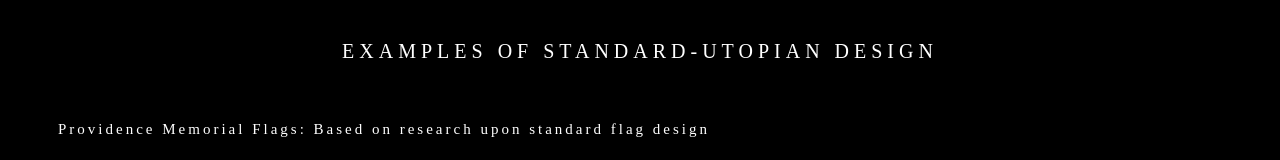
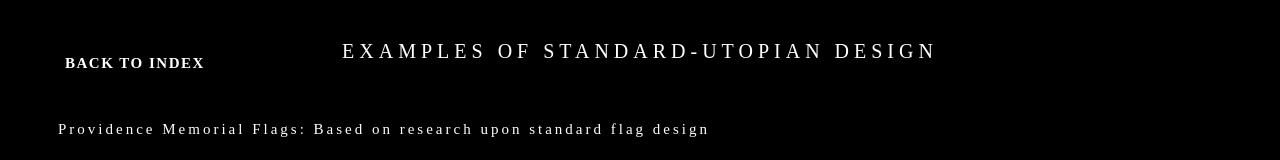
Before and after one commit to aprildekim/ds4-visualessay, a plain HTML site: page subpages/standard-utopian.html in a window 1280 px wide. Shown: the top 160 px of the page. Drawn offline with Linux system fonts and the light colour scheme.

Commit message:
Back to Index Buttons

```diff
--- a/subpages/cd-style.css
+++ b/subpages/cd-style.css
@@ -1,6 +1,36 @@
 * {
 	margin: 10px;
 }
+
+/**------------------Back to Index------------------**/
+
+a {
+	color: white;
+	text-decoration: none;
+}
+
+a:visited {
+	color: white;
+}
+
+a:hover {
+	color: #fff200;
+}
+
+h3 {
+	font-family: "PT Mono";
+	font-size: 15px;
+	font-weight: 600;
+	letter-spacing: 0.1em;
+	color: white;
+	text-align: left;
+	position: absolute;
+	top: 30px;
+	left: 30px;
+	padding: 15px;
+}
+
+/**------------------Content------------------**/
 
 body {
 	background-color: black;
--- a/subpages/cu-style.css
+++ b/subpages/cu-style.css
@@ -1,6 +1,36 @@
 * {
 	margin: 10px;
 }
+
+/**------------------Back to Index------------------**/
+
+a {
+	color: white;
+	text-decoration: none;
+}
+
+a:visited {
+	color: white;
+}
+
+a:hover {
+	color: #fff200;
+}
+
+h3 {
+	font-family: "PT Mono";
+	font-size: 15px;
+	font-weight: 600;
+	letter-spacing: 0.1em;
+	color: white;
+	text-align: left;
+	position: absolute;
+	top: 30px;
+	left: 30px;
+	padding: 15px;
+}
+
+/**------------------Content------------------**/
 
 body {
 	background-color: black;
--- a/subpages/sd-style.css
+++ b/subpages/sd-style.css
@@ -1,6 +1,36 @@
 * {
 	margin: 10px;
 }
+
+/**------------------Back to Index------------------**/
+
+a {
+	color: white;
+	text-decoration: none;
+}
+
+a:visited {
+	color: white;
+}
+
+a:hover {
+	color: #fff200;
+}
+
+h3 {
+	font-family: "PT Mono";
+	font-size: 15px;
+	font-weight: 600;
+	letter-spacing: 0.1em;
+	color: white;
+	text-align: left;
+	position: absolute;
+	top: 30px;
+	left: 30px;
+	padding: 15px;
+}
+
+/**------------------Content------------------**/
 
 body {
 	background-color: black;
--- a/subpages/see-full-essay.css
+++ b/subpages/see-full-essay.css
@@ -6,6 +6,7 @@
 /**------------------Back to Index------------------**/
 
 a {
+	color: white;
 	text-decoration: none;
 }
 
--- a/subpages/standard-utopian.html
+++ b/subpages/standard-utopian.html
@@ -6,6 +6,8 @@
 </head>
 
 <body>
+	<h3><a href="../index.html">BACK TO INDEX</a></h3>
+
 	<h1>Examples of Standard-Utopian Design</h1>
 
 	<div class="flags">
--- a/subpages/su-style.css
+++ b/subpages/su-style.css
@@ -1,6 +1,36 @@
 * {
 	margin: 10px;
 }
+
+/**------------------Back to Index------------------**/
+
+a {
+	color: white;
+	text-decoration: none;
+}
+
+a:visited {
+	color: white;
+}
+
+a:hover {
+	color: #fff200;
+}
+
+h3 {
+	font-family: "PT Mono";
+	font-size: 15px;
+	font-weight: 600;
+	letter-spacing: 0.1em;
+	color: white;
+	text-align: left;
+	position: absolute;
+	top: 30px;
+	left: 30px;
+	padding: 15px;
+}
+
+/**------------------Content------------------**/
 
 body {
 	background-color: black;
```
Also changed, not shown: subpages/contrarian-dystopian.html (+2 -0 lines), subpages/contrarian-utopian.html (+2 -0 lines), subpages/standard-dystopian.html (+2 -0 lines), 2 other files.
